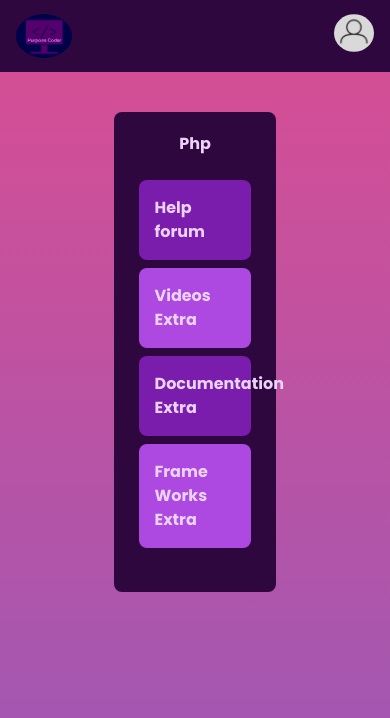
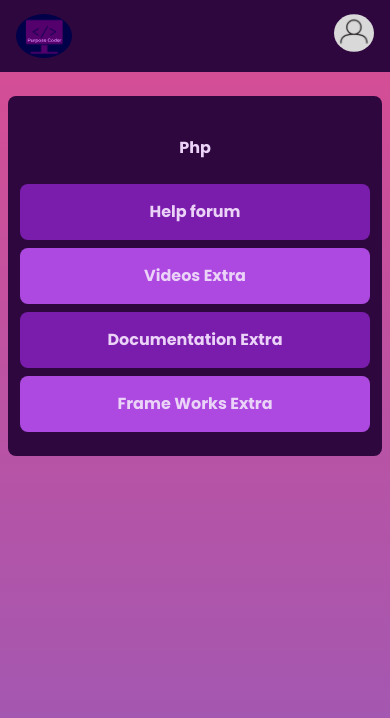
Before and after one commit to chas-academy/u09-fullstack-js-AlexanderStrom21, a React (Create React App) app in the folder frontend/: page /Php in a window 390 px wide. Shown: the top 718 px of the page. Built offline with nearby package versions, Linux system fonts and the light colour scheme.

Commit message:
responsive design for All main Choice routes

```diff
--- a/frontend/src/components/categories/Documentation.js
+++ b/frontend/src/components/categories/Documentation.js
@@ -1,15 +1,15 @@
 const Documentation = () => {
   return (
     <>
-      <section className="flex justify-center ">
-        <div className="flex flex-col w-3/4 ">{DocumentationLayout()}</div>
+      <section className="flex justify-center items-center">
+        <div className="flex w-full mx-2">{DocumentationLayout()}</div>
       </section>
     </>
   );
   function DocumentationLayout() {
     return (
       <>
-        <div className="bg-primary m-1 p-4 text-text rounded-lg">
+        <div className="bg-primary m-1 p-4 text-text rounded-lg text-center w-full">
           <h1>Documentation Extra</h1>
         </div>
       </>
--- a/frontend/src/components/categories/FrameWork.js
+++ b/frontend/src/components/categories/FrameWork.js
@@ -1,15 +1,15 @@
 const FrameWork = () => {
   return (
     <>
-      <section className="flex justify-center ">
-        <div className="flex flex-col w-3/4 ">{FrameWorkLayout()}</div>
+      <section className="flex justify-center items-center">
+        <div className="flex w-full mx-2">{FrameWorkLayout()}</div>
       </section>
     </>
   );
   function FrameWorkLayout() {
     return (
       <>
-        <div className="bg-secondary m-1 p-4 text-text rounded-lg">
+        <div className="bg-secondary m-1 p-4 text-text rounded-lg text-center w-full">
           <h1>Frame Works Extra</h1>
         </div>
       </>
--- a/frontend/src/components/categories/HelpForum.js
+++ b/frontend/src/components/categories/HelpForum.js
@@ -1,18 +1,16 @@
 const HelpForum = () => {
   return (
     <>
-      <section className="flex justify-center ">
-        <div className="flex flex-col w-3/4 ">{HelpForumLayout()}</div>
+      <section className="flex justify-center items-center">
+        <div className="flex w-full mx-2">{HelpForumLayout()}</div>
       </section>
     </>
   );
   function HelpForumLayout() {
     return (
       <>
-        <div className="bg-primary m-1 p-4 text-text rounded-lg">
-          <div>
-            <h1>Help forum</h1>
-          </div>
+        <div className="bg-primary m-1 p-4 text-text rounded-lg text-center w-full">
+          <h1>Help forum</h1>
         </div>
       </>
     );
--- a/frontend/src/components/categories/Videos.js
+++ b/frontend/src/components/categories/Videos.js
@@ -1,15 +1,15 @@
 const Videos = () => {
   return (
     <>
-      <section className="flex justify-center ">
-        <div className="flex flex-col w-3/4 ">{VideosLayout()}</div>
+      <section className="flex justify-center items-center">
+        <div className="flex w-full mx-2">{VideosLayout()}</div>
       </section>
     </>
   );
   function VideosLayout() {
     return (
       <>
-        <div className="bg-secondary m-1 p-4 text-text rounded-lg">
+        <div className="bg-secondary m-1 p-4 text-text rounded-lg text-center w-full">
           <h1>Videos Extra</h1>
         </div>
       </>
--- a/frontend/src/pages/homePages/CPlus.js
+++ b/frontend/src/pages/homePages/CPlus.js
@@ -7,9 +7,9 @@ import FrameWork from "../../components/categories/FrameWork";
 const CPlus = () => {
   return (
     <>
-      <div className="flex justify-center">
-        <div className="bg-background mt-10 w-3/4 rounded-lg pb-10">
-          <h1 className="flex justify-center text-text font-bold	m-5">C++</h1>
+      <div className="flex w-screen mt-6 max-w-2xl">
+        <div className="bg-background mx-2 rounded-lg w-full py-5">
+          <h1 className="flex justify-center text-text font-bold py-5">C++</h1>
           <NavLink to="/CPlusForum">
             <HelpForum />
           </NavLink>
--- a/frontend/src/pages/homePages/CSharp.js
+++ b/frontend/src/pages/homePages/CSharp.js
@@ -7,9 +7,9 @@ import FrameWork from "../../components/categories/FrameWork";
 const CSharp = () => {
   return (
     <>
-      <div className="flex justify-center">
-        <div className="bg-background mt-10 w-3/4 rounded-lg pb-10">
-          <h1 className="flex justify-center text-text font-bold	m-5">C#</h1>
+      <div className="flex w-screen mt-6 max-w-2xl">
+        <div className="bg-background mx-2 rounded-lg w-full py-5">
+          <h1 className="flex justify-center text-text font-bold py-5">C#</h1>
           <NavLink to="/CSharpForum">
             <HelpForum />
           </NavLink>
--- a/frontend/src/pages/homePages/Java.js
+++ b/frontend/src/pages/homePages/Java.js
@@ -7,9 +7,9 @@ import FrameWork from "../../components/categories/FrameWork";
 const Java = () => {
   return (
     <>
-      <div className="flex justify-center">
-        <div className="bg-background mt-10 w-3/4 rounded-lg pb-10">
-          <h1 className="flex justify-center text-text font-bold	m-5">Java</h1>
+      <div className="flex w-screen mt-6 max-w-2xl">
+        <div className="bg-background mx-2 rounded-lg w-full py-5">
+          <h1 className="flex justify-center text-text font-bold py-5">Java</h1>
           <NavLink to="/JavaForum">
             <HelpForum />
           </NavLink>
--- a/frontend/src/pages/homePages/JavaScript.js
+++ b/frontend/src/pages/homePages/JavaScript.js
@@ -7,9 +7,9 @@ import FrameWork from "../../components/categories/FrameWork";
 const JavaScript = () => {
   return (
     <>
-      <div className="flex justify-center">
-        <div className="bg-background mt-10 w-3/4 rounded-lg pb-10">
-          <h1 className="flex justify-center text-text font-bold	m-5">
+      <div className="flex w-screen mt-6 max-w-2xl">
+        <div className="bg-background mx-2 rounded-lg w-full py-5">
+          <h1 className="flex justify-center text-text font-bold py-5">
             JavaScript
           </h1>
           <NavLink to="/JavaScriptForum">
--- a/frontend/src/pages/homePages/Php.js
+++ b/frontend/src/pages/homePages/Php.js
@@ -7,9 +7,9 @@ import FrameWork from "../../components/categories/FrameWork";
 const Php = () => {
   return (
     <>
-      <div className="flex justify-center">
-        <div className="bg-background mt-10 w-3/4 rounded-lg pb-10">
-          <h1 className="flex justify-center text-text font-bold m-5">Php</h1>
+      <div className="flex w-screen mt-6 max-w-2xl">
+        <div className="bg-background mx-2 rounded-lg w-full py-5">
+          <h1 className="flex justify-center text-text font-bold py-5">Php</h1>
           <NavLink to="/Phpforum">
             <HelpForum />
           </NavLink>
```
